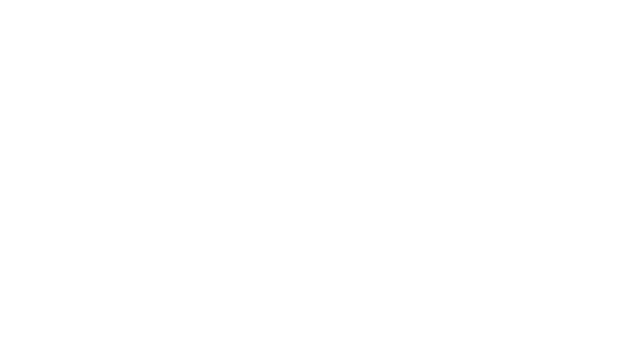
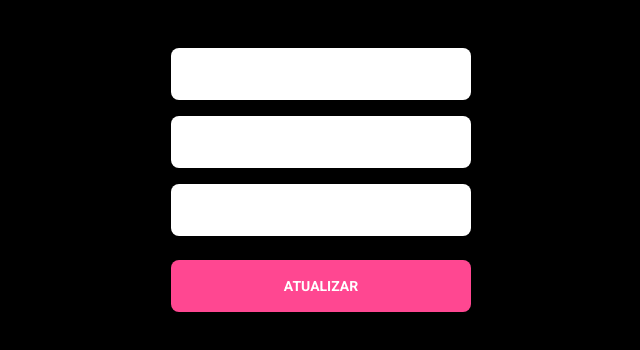
Before and after one commit to diego-carneiro/Driven_Plus, a React (Create React App) app: page /users/1 in a window 1280 px wide. Before the commit this address had no page. Shown: the top 350 px of the page, without its empty margins (319-959 px from the left). Built offline with nearby package versions, Linux system fonts and the light colour scheme.

Commit message:
tela home finalizada

```diff
--- a/src/App.js
+++ b/src/App.js
@@ -7,9 +7,13 @@ import SignUp from "./views/SignUp"
 import Subscriptions from "./views/Subscriptions"
 import Buy from "./views/Buy";
 import Home from  "./views/Home";
+import Users from "./views/Users";
+import { AuthContext } from "./providers/auth";
 
 export default function App() {
 
+    const user = React.useContext(AuthContext);
+console.log(user);
     return (
 
         <BrowserRouter>
@@ -20,6 +24,7 @@ export default function App() {
                 <Route path="/subscriptions" element={<Subscriptions />} />
                 <Route path="/subscriptions/:idPlano" element={<Buy />} />
                 <Route path="/home" element={<Home />} />
+                <Route path="/users/:idUser" element={<Users />} />
             </Routes>
         </BrowserRouter>
 
--- a/src/index.js
+++ b/src/index.js
@@ -1,10 +1,11 @@
 import ReactDOM from "react-dom";
 import App from "./App";
+import { AuthProvider } from "./providers/auth";
 
 
 ReactDOM.render(
-
-    <App />,
-
+    <AuthProvider>
+        <App />
+    </AuthProvider>,
     document.querySelector(".root")
 );
--- /dev/null
+++ b/src/providers/auth.js
@@ -0,0 +1,30 @@
+import React from "react";
+import { useState, useEffect } from "react";
+
+export const AuthContext = React.createContext({});
+
+export const AuthProvider = ({ children }) => {
+
+    const [user, setUser] = useState({
+        id: "",
+        name: "",
+        image: "",
+        price: "",
+        perks: [],
+    });
+
+    useEffect(() => {
+        const userStorage = localStorage.getItem("user");
+
+        if (userStorage) {
+            setUser(JSON.parse(userStorage));
+        }
+    }, []);
+
+    return (
+        <AuthContext.Provider value={{ user, setUser }}>
+            {children}
+        </ AuthContext.Provider>
+    )
+
+}
--- a/src/views/Buy.js
+++ b/src/views/Buy.js
@@ -12,11 +12,16 @@ import { IconContext } from "react-icons";
 import axios from "axios";
 
 import Loading from "../components/Loading";
+import { AuthContext } from "../providers/auth";
 
 export default function Buy() {
 
+    const storage = (key, value) => {
+
+        localStorage.setItem(key, value);
+    }
+
     const { idPlano } = useParams();
-
     const navigate = useNavigate();
 
     const initialValue = {
@@ -35,6 +40,8 @@ export default function Buy() {
         return storedToken;
     });
 
+    const { setUser } = React.useContext(AuthContext);
+
     function onChange(ev) {
         const { name, value } = ev.target
 
@@ -51,7 +58,6 @@ export default function Buy() {
         );
         promise.then(response => {
             setInfo(response.data);
-            console.log(response);
         });
         promise.catch(error => alert(error))
     }, []);
@@ -66,8 +72,10 @@ export default function Buy() {
         );
         promise.catch(error => alert("Erro ao realizar compra"))
         promise.then(response => {
+            storage("user", JSON.stringify(response.data));
+            setUser(response.data);
+            storage("userId", response.data.id);
             navigate("/home");
-            console.log(response.data);
         })
     }
 
--- a/src/views/Home.js
+++ b/src/views/Home.js
@@ -1,21 +1,66 @@
 import React from 'react';
 import styled from 'styled-components'
 import { useState } from "react";
+import { Link } from "react-router-dom";
+import { useNavigate } from "react-router-dom";
+import { BsPersonCircle } from 'react-icons/bs';
+import { IconContext } from "react-icons";
 import axios from "axios";
 
-export default function Login() {
+import { AuthContext } from "../providers/auth";
+
+export default function Home() {
+
+    const navigate = useNavigate();
+    const { user, setUser } = React.useContext(AuthContext);
+    const [token, setToken] = useState(() => {
+        const storedToken = localStorage.getItem("userToken");
+        return storedToken;
+    });
+    const [userId, setUserId] = useState(() => {
+        const storedId = localStorage.getItem("userId");
+        return storedId;
+    });
+
+    function cancelSubscription() {
+        const promise = axios.delete("https://mock-api.driven.com.br/api/v4/driven-plus/subscriptions",
+            {
+                headers: {
+                    "Authorization": `Bearer ${token}`
+                }
+            }
+        )
+        promise.then(() => {
+            navigate("/subscriptions");
+        });
+        promise.catch(error => alert("Erro ao cancelar plano."));
+    }
 
     return (
         <Container>
+            <Header>
+                <Logo src={user.membership.image} />
+                <IconContext.Provider value={{ color: "white", size: "34px" }}>
+                    <Link to={`users/${userId}`}>
+                        <BsPersonCircle />
+                    </Link>
+                </IconContext.Provider>
+            </Header>
             <Content>
                 <h1>Olá, fulano</h1>
                 <ButtonSection>
-                    <Button>Solicitar brindes</Button>
-                    <Button>Materiais bônus de web</Button>
-                    <Button>Mudar plano</Button>
-                    <Button>Cancelar plano</Button>
+                    {user.membership.perks.map((items) => (
+                        <Button>{items.title}</Button>
+                    ))}
+
                 </ButtonSection>
             </Content>
+            <Membership>
+                {/* <Link to="/subscriptions"> */}
+                <Button>Mudar plano</Button>
+                {/* </Link> */}
+                <Button onClick={cancelSubscription}>Cancelar plano</Button>
+            </Membership>
         </Container>
     );
 }
@@ -24,7 +69,7 @@ const Container = styled.div`
     width: 100vw;
     min-height: 100vh;
     background-color: black;
-    padding: 120px 0px 100px 0px;
+    padding: 32px 38px 5px 38px;
 
     display: flex;
     flex-direction: column;
@@ -36,8 +81,21 @@ const Container = styled.div`
         color: #FFFFFF;
     }
 `
+const Header = styled.div`
+    width: 100%;
+    height: fit-content;
+    margin-bottom: 20px;
+
+    display: flex;
+    justify-content: space-between;
+    align-items: center;
+`
+const Logo = styled.img`
+    size: 15px;
+`
 const Content = styled.div`
     width: 100%;
+    height: 460px;
 
     display: flex;
     flex-direction: column;
@@ -49,7 +107,6 @@ const ButtonSection = styled.div`
     display: flex;
     flex-direction: column;
     align-items: center;
-
 `
 const Perks = styled.div`
     width: 100%;
@@ -60,14 +117,15 @@ const Perks = styled.div`
 `
 const Membership = styled.div`
     width: 100%;
+    margin-bottom: 20px;
 
     display: flex;
     flex-direction: column;
     align-items: center;
-
+    justify-content: flex-end;
 `
 const Button = styled.button`
-    width: 300px;
+    width: 100%;
     height: 52px;
     margin-top: 24px;
     background-color: #FF4791;
@@ -77,9 +135,6 @@ const Button = styled.button`
     font-weight: 700;
     color: #FFFFFF;
 
-    &:nth-child(2) {
-        margin-bottom: 255px;
-    }
     &:last-child {
         background-color: #FF4747;
     }
--- a/src/views/Subscriptions.js
+++ b/src/views/Subscriptions.js
@@ -47,7 +47,7 @@ export default function Subscriptions() {
             <p>Escolha seu Plano</p>
             {info.map((items) => (
                 <Link to={`/subscriptions/${items.id}`} >
-                    <PassBox>
+                    <PassBox key={items.id}>
                         <img src={items.image} />
                         <p>R$ {items.price}</p>
                     </PassBox>
--- /dev/null
+++ b/src/views/Users.js
@@ -0,0 +1,50 @@
+import React from "react";
+import styled from "styled-components";
+import { Link } from "react-router-dom";
+import { useState, useEffect } from "react";
+import { useParams } from "react-router-dom"
+import axios from "axios";
+
+export default function Users() {
+
+    return(
+        <Container>
+            <Input />
+            <Input />
+            <Input />
+            <Button>ATUALIZAR</Button>
+        </Container>
+    );
+}
+// ::::::::::Styled-Components::::::::::
+const Container = styled.div`
+    width: 100vw;
+    min-height: 100vh;
+    background-color: black;
+    padding: 32px 38px 5px 38px;
+
+    display: flex;
+    flex-direction: column;
+    align-items: center;
+`
+const Input = styled.input`
+    width: 300px;
+    height: 52px;
+    border-radius: 8px;
+    margin-top: 16px;
+    border: none;
+    padding-left: 14px;
+    font-size: 14px;
+    color: #7E7E7E;
+`
+const Button = styled.button`
+    width: 300px;
+    height: 52px;
+    margin-top: 24px;
+    background-color: #FF4791;
+    border-radius: 8px;
+    border: none;
+    font-size: 14px;
+    font-weight: 700;
+    color: #FFFFFF;
+`
```
